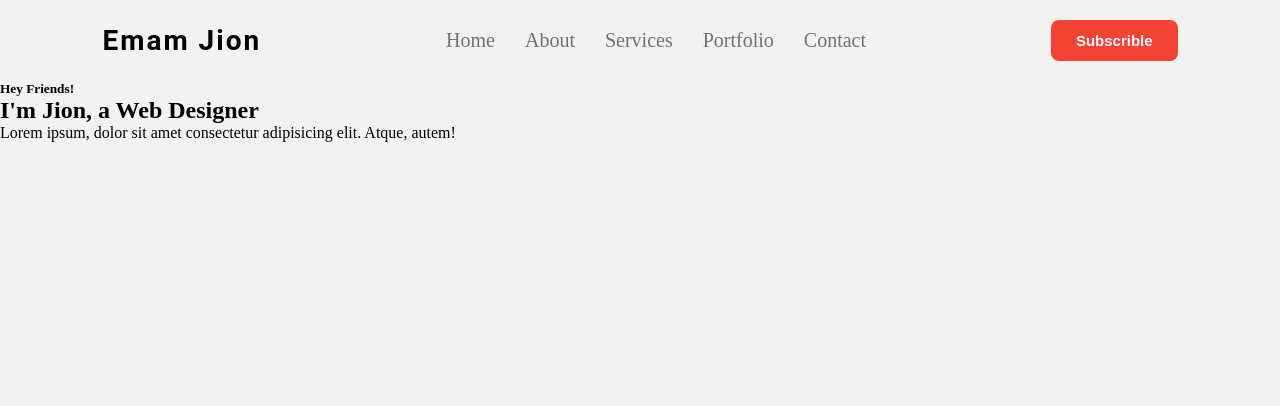
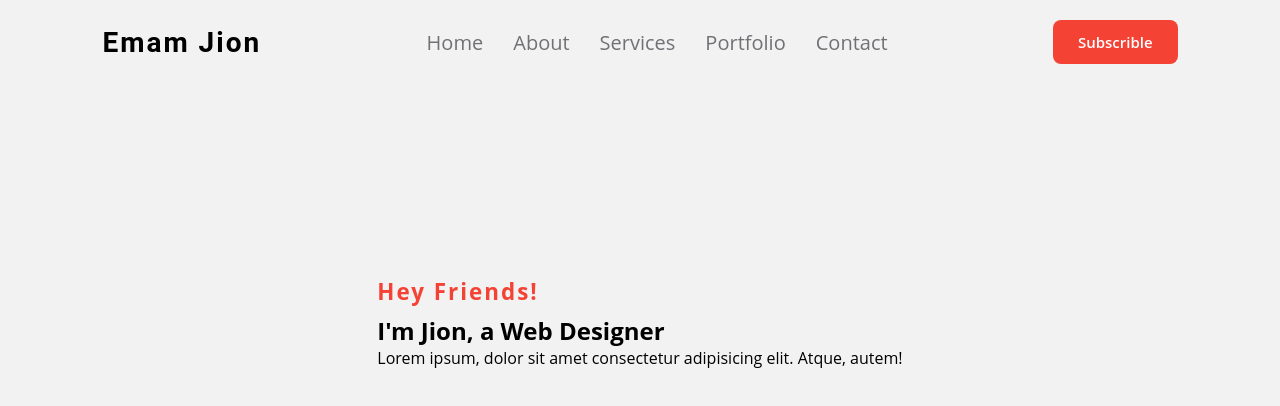
Before and after one commit to emamjion/my-final-repo, a plain HTML site: page index.html in a window 1280 px wide. Drawn offline with Linux system fonts and the light colour scheme.

Commit message:
added content CSS

```diff
--- a/style.css
+++ b/style.css
@@ -2,6 +2,7 @@
     margin: 0;
     padding: 0;
     box-sizing: border-box;
+    font-family: 'open sans';
 }
 body{
     width: 100%;
@@ -52,3 +53,15 @@ nav ul li a:hover{
 .btn:hover{
     transform: scale(1.2);
 }
+.content{
+    padding: 15% 8%;
+    display: flex;
+    align-items: center;
+    justify-content: center;
+}
+.content-txt h5{
+    font-size: 1.4rem;
+    color: #f44335;
+    letter-spacing: 2px;
+    margin-bottom: 7px;
+}
```
